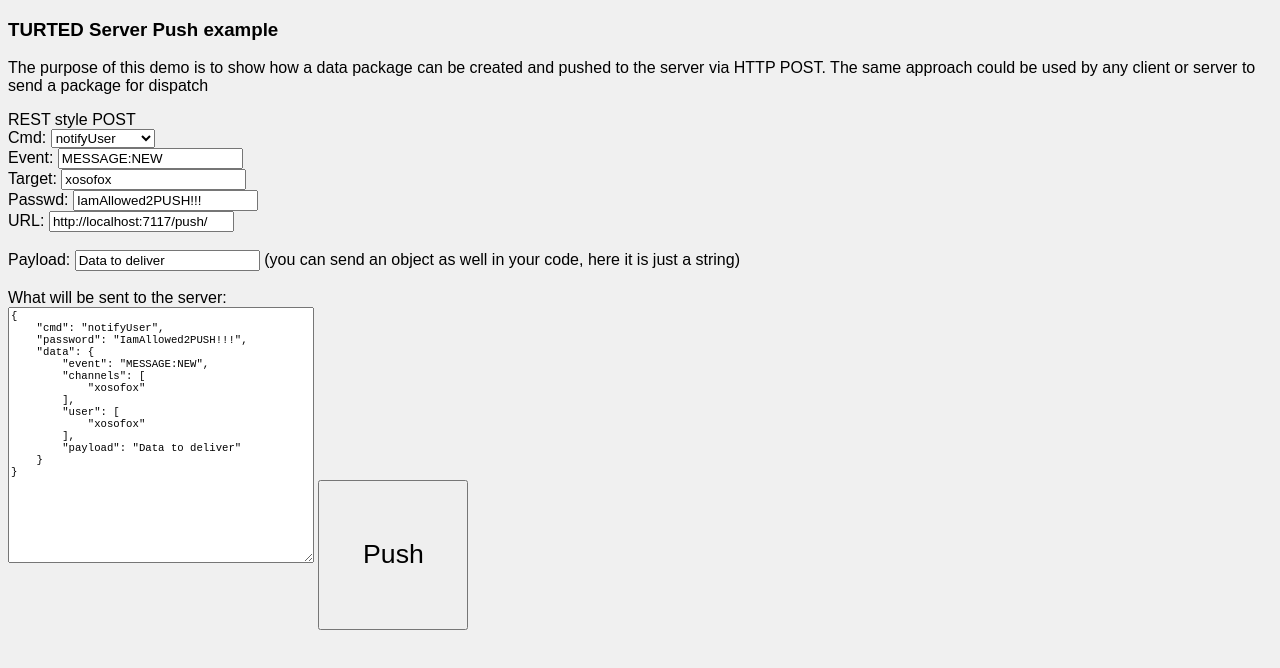
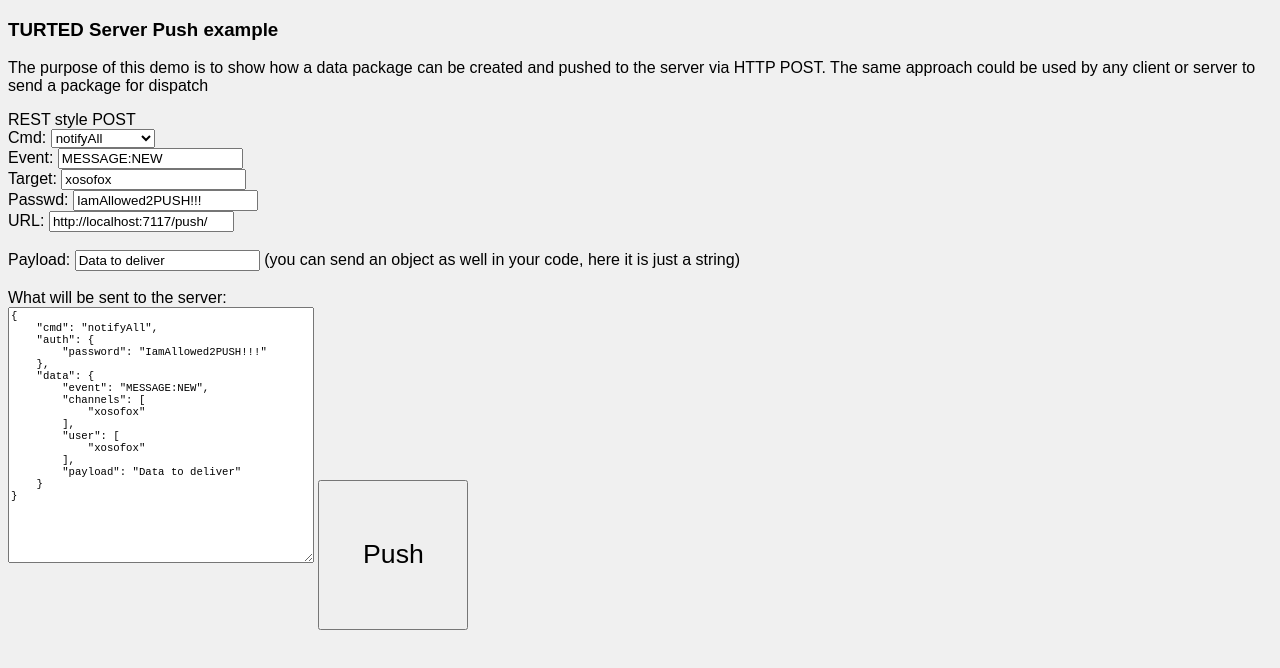
Before and after one commit to TURTED/TURTED_client, a website: page push.html in a window 1280 px wide. Drawn offline with nearby package versions, Linux system fonts and the light colour scheme.

Commit message:
Fix example to wwork with example server

```diff
--- a/package.json
+++ b/package.json
@@ -1,6 +1,6 @@
 {
   "name": "turted-client",
-  "version": "1.1.0",
+  "version": "1.1.1",
   "description": "Client to communicate with TURTED server",
   "main": "TURTED.js",
   "scripts": {
--- a/push.html
+++ b/push.html
@@ -15,14 +15,15 @@
             Cmd: <select name="pushcmd" id="pushcmd">
             <option value="notifyUser">notifyUser</option>
             <option value="notifyChannel">notifyChannel</option>
-            <option value="notifyAll">notifyAll</option>
+            <option value="notifyAll" selected="selected">notifyAll</option>
         </select><br/>
             Event: <input type="text" id="event" placeholder="event type" value="MESSAGE:NEW"><br>
             Target: <input type="text" id="target" placeholder="user or channel" value="xosofox"><br/>
             Passwd: <input type="text" id="pushpasswd" value="IamAllowed2PUSH!!!"><br/>
             URL: <input type="text" id="baseUrl" value="http://localhost:7117/push/" name="baseUrl"/><br>
             <br>
-            Payload: <input type="text" id="payload" value="Data to deliver"> (you can send an object as well in your code, here it is just a string)<br/>
+            Payload:
+            <input type="text" id="payload" value="Data to deliver"> (you can send an object as well in your code, here it is just a string)<br/>
             <br>
             What will be sent to the server:<br>
             <textarea id="postcontent" style="width: 300px; font-size: 8pt; height: 250px"></textarea>
@@ -40,7 +41,9 @@
 
                 return {
                     "cmd": pushcmd,
-                    "password": password,
+                    "auth": {
+                        "password": password,
+                    },
                     "data": {
                         "event": event,
                         "channels": [targetlist],
```
Also changed, not shown: README.md.
